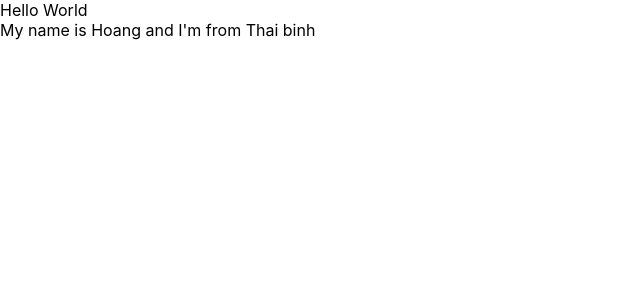
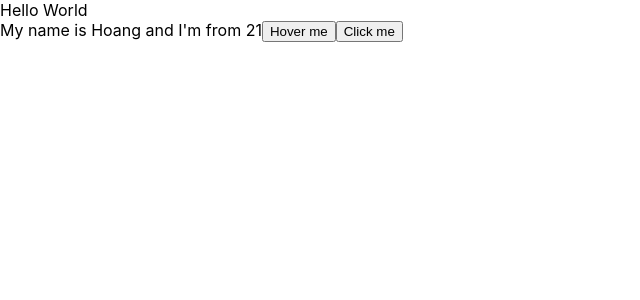
Before and after one commit to HideDar/DemoReact, a React (Create React App) app: page / in a window 1280 px wide. Shown: the top 300 px of the page, without its empty margins (0-640 px from the left). Built offline with nearby package versions, Linux system fonts and the light colour scheme.

Commit message:
setState

```diff
--- a/src/components/Mycompoents.js
+++ b/src/components/Mycompoents.js
@@ -11,11 +11,27 @@
         age: '21',
     };
 
+    handleClick = (event) => {
+        console.log(">>Click me my button");
+        console.log("Random", Math.floor((Math.random() * 100) + 1));
+
+        this.setState({
+            name: 'Nguyen Hoang',
+            age: Math.floor((Math.random() * 100) + 1)
+        })
+    }
+    handleOnMoverOver(event) {
+        // console.log(event);
+    }
+
+
     //JSX
     render() {
         return (
             <div>
-                My name is {this.state.name} and I'm from {this.state.address}
+                My name is {this.state.name} and I'm from {this.state.age}
+                <button onMouseOver={this.handleOnMoverOver}>Hover me</button>
+                <button onClick={(event) => { this.handleClick() }}>Click me</button>
             </div>
         );
     }
```
